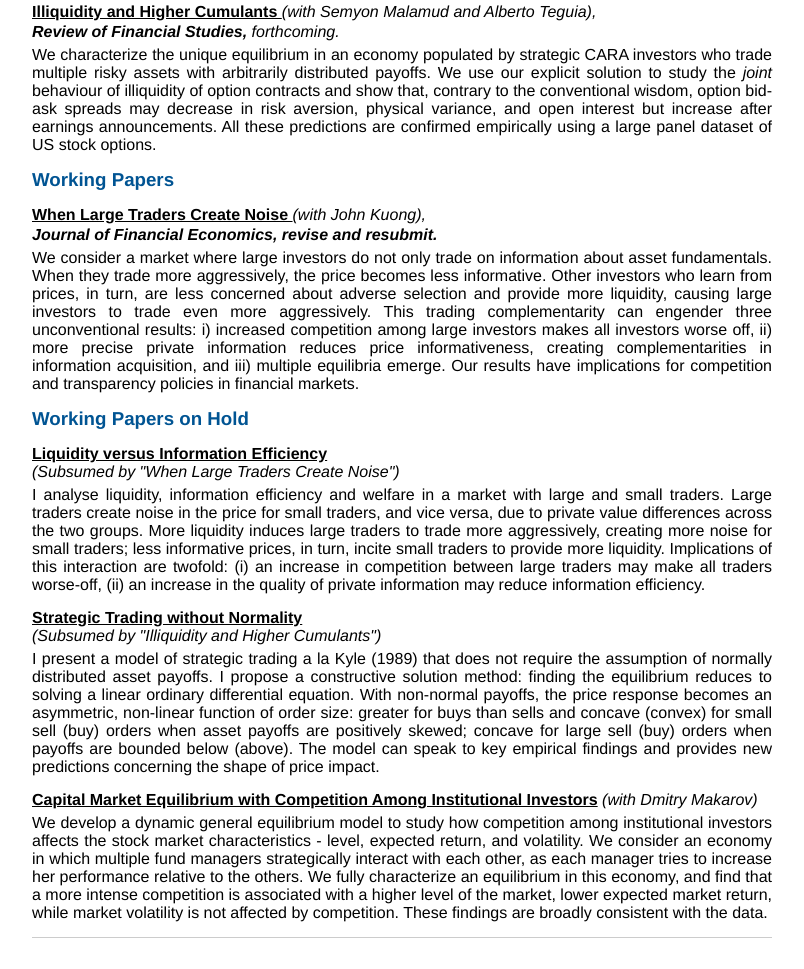
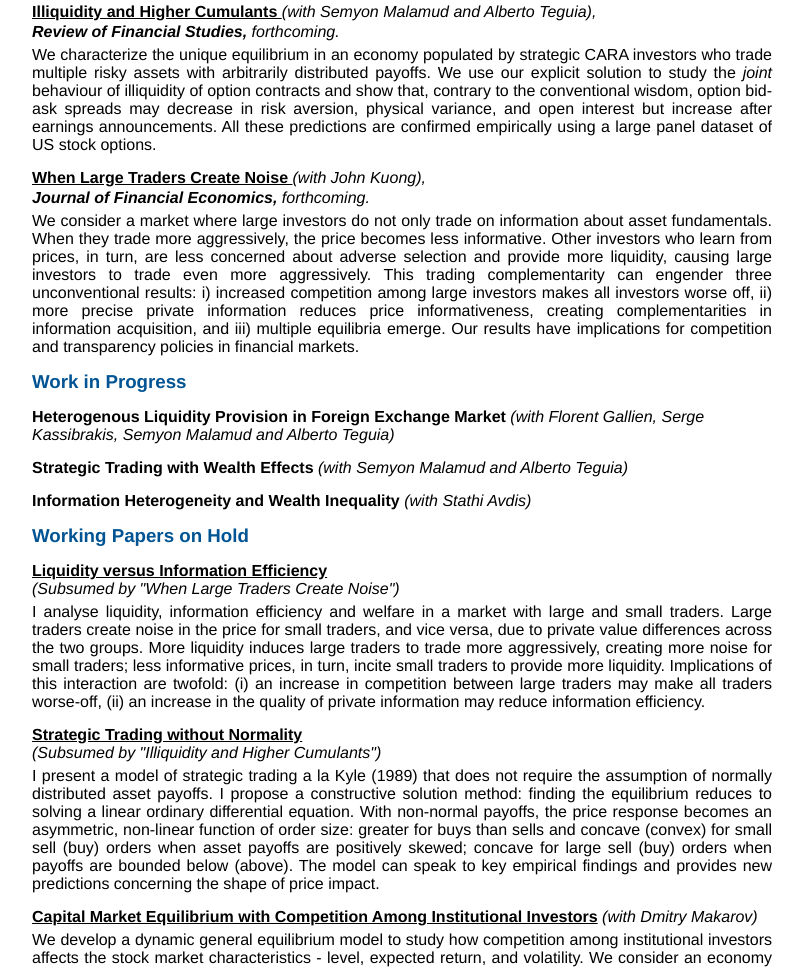
Before and after one commit to sglebkin/site, a plain HTML site: page index.htm in a window 1280 px wide. Shown: the part 795-1764 px from the top of the page, without its empty margins (238-1042 px from the left). Drawn offline with Linux system fonts and the light colour scheme.

Commit message:
Update index.htm

```diff
--- a/index.htm
+++ b/index.htm
@@ -53,19 +53,33 @@ This paper studies simultaneous multilateral search (SMS) in over-the-counter (O
 
     </div>
 
-<h3>Working Papers</h3>
 
-
-
-
-
-      <div class="paper">
+         <div class="paper">
         <h4><a href=WLTCN.pdf>When Large Traders Create Noise </a> <span class="coauthor">    (with <a href="https://sites.google.com/site/johnkuongkcf/home"> John Kuong),</a>  </span>  </span></h4>
-        <h4> <i> Journal of Financial Economics, revise and resubmit. </i></h4>
+      <h4> <i> Journal of Financial Economics, <span class="coauthor"> forthcoming. </span></i></h4>
 
 <p>
     We consider a market where large investors do not only trade on information about asset fundamentals. When they trade more aggressively, the price becomes less informative. Other investors who learn from prices, in turn, are less concerned about adverse selection and provide more liquidity, causing large investors to trade even more aggressively. This trading complementarity can engender three unconventional results:  i) increased competition among large investors makes all investors worse off, ii)  more precise private information reduces price informativeness, creating complementarities in information acquisition, and iii) multiple equilibria emerge. Our results have implications for competition and transparency policies in financial markets.</p>
 </div>
+
+    <h3>Work in Progress</h3>
+
+
+
+   <div class="paper">
+      <h4>Heterogenous Liquidity Provision in Foreign Exchange Market  <span class="coauthor">    (with Florent Gallien, Serge Kassibrakis, <a href="https://www.epfl.ch/labs/sfi-sm/"> Semyon Malamud</a>  and <a href="https://sites.google.com/view/albertoteguia/">Alberto Teguia</a>)   </span></h4>
+                   </div>
+
+   <div class="paper">
+      <h4>Strategic Trading with Wealth Effects  <span class="coauthor">    (with <a href="https://www.epfl.ch/labs/sfi-sm/"> Semyon Malamud</a>  and <a href="https://sites.google.com/view/albertoteguia/">Alberto Teguia</a>)   </span></h4>
+                   </div>
+
+       <div class="paper">
+      <h4>Information Heterogeneity and Wealth Inequality <span class="coauthor">    (with <a href="https://apps.ualberta.ca/directory/person/avdis"> Stathi Avdis</a>)  </span></h4>
+                   </div>
+
+
+
 
 
 
```
